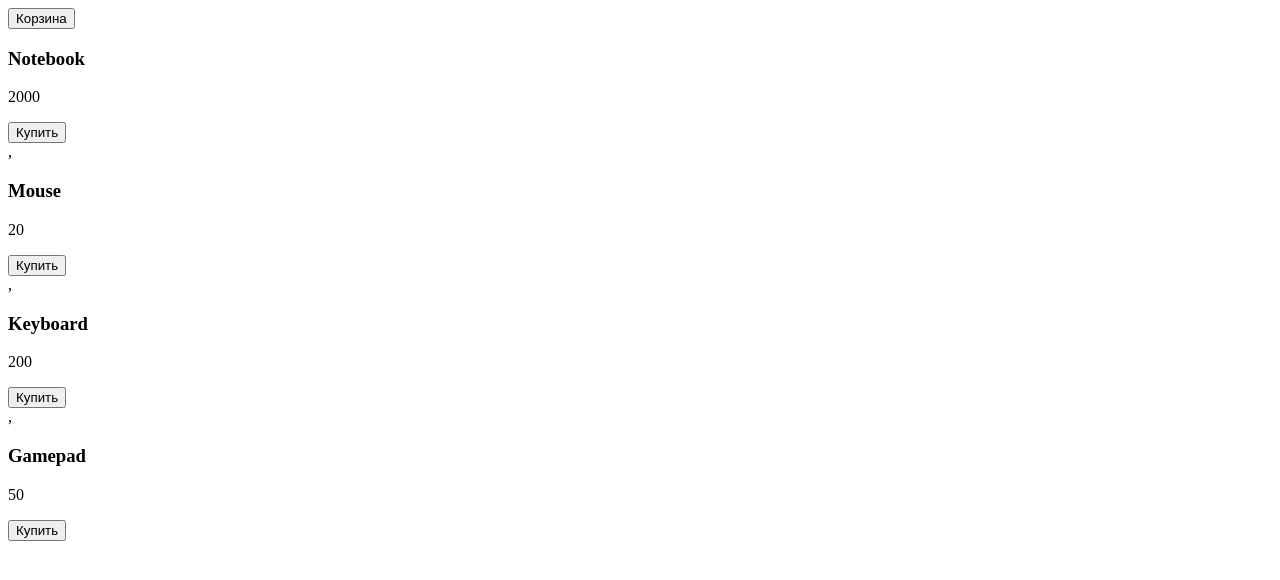
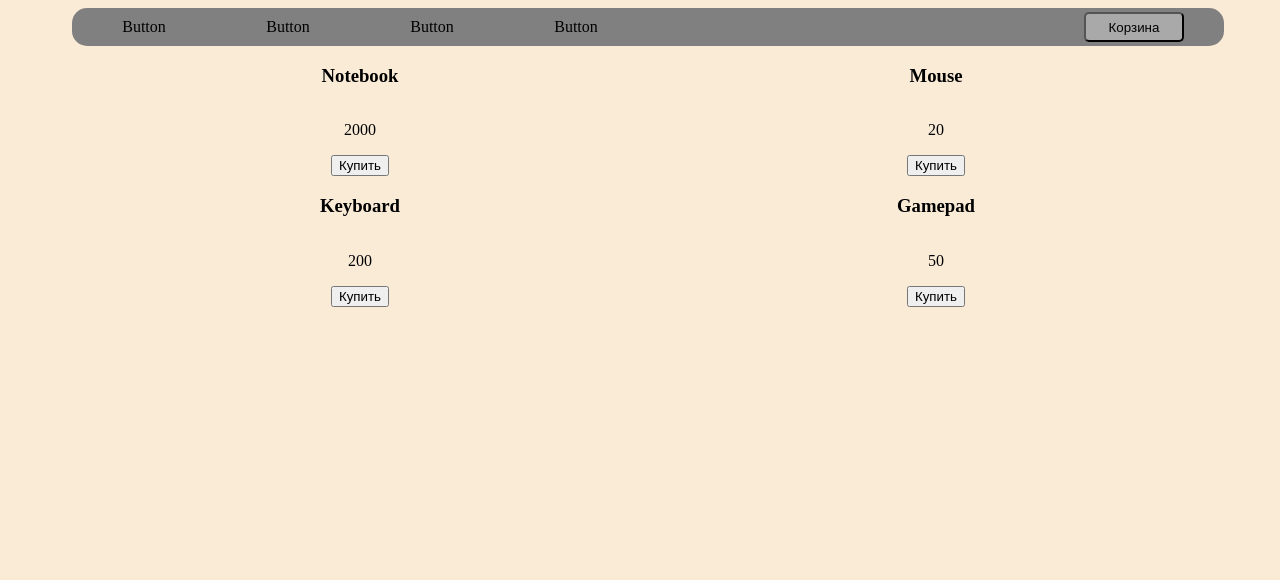
Before and after one commit to eraser1991/JSLeve2, a plain HTML site: page project/index.html in a window 1280 px wide. Drawn offline with Linux system fonts and the light colour scheme.

Commit message:
second commit

```diff
--- a/project/index.html
+++ b/project/index.html
@@ -3,9 +3,16 @@
 <head>
     <meta charset="UTF-8">
     <title>Интернет-магазин</title>
+    <link rel="stylesheet" href="style/style.css">
 </head>
 <body>
-    <header>
+    <header class="menu">
+        <ul class="menu-list">
+            <li class="menu-list-item"><a href="#" class="menu-list-item-link">Button</a></li>
+            <li class="menu-list-item"><a href="#" class="menu-list-item-link">Button</a></li>
+            <li class="menu-list-item"><a href="#" class="menu-list-item-link">Button</a></li>
+            <li class="menu-list-item"><a href="#" class="menu-list-item-link">Button</a></li>
+        </ul>
         <button class="btn-cart" type="button">Корзина</button>
     </header>
     <main>
--- a/project/js/main.js
+++ b/project/js/main.js
@@ -6,14 +6,14 @@ const products = [
 ];
 
 const renderProduct = (title, price) => {
-    return `<div class="product-item">
+    return `<div class="products-item">
                 <h3>${title}</h3>
                 <p>${price}</p>
                 <button class="buy-btn">Купить</button>
             </div>`
 };
 const renderPage = list => {
-    const productsList = list.map(item => renderProduct(item.title, item.price));
+    const productsList = list.map(item => renderProduct(item.title, item.price)).join('');
     console.log(productsList);
     document.querySelector('.products').innerHTML = productsList;
 };
--- /dev/null
+++ b/project/style/style.css
@@ -0,0 +1,51 @@
+body{
+    width: 100%;
+    background-color:#FAEBD7 ;
+}
+.menu{
+    width: 90%;
+    margin: 0 auto;
+    background-color: #808080;
+    border-radius: 15px;
+    display: flex;
+    justify-content: space-between;
+}
+
+.menu-list{
+    list-style: none;
+    margin: 10px 0 10px 0;
+    padding: 0;
+    width: 50%;
+    display: flex;
+    justify-content: space-around;
+}
+.menu-list-item{
+    display: block;
+}
+.menu-list-item-link{
+    text-decoration: none;
+    color:#000000;
+}
+.btn-cart{
+    width: 100px;
+    height: 30px;
+    margin: auto 40px auto 0;
+    border-radius: 5px;
+    outline: none;
+    background-color: darkgray;
+}
+
+.products{
+    width: 90%;
+    margin: 0 auto;
+    display: flex;
+    flex-wrap: wrap;
+
+}
+.products-item{
+    width: 50%;
+    display: flex;
+    flex-direction: column;
+    justify-content: space-around;
+    align-items: center;
+}
```
